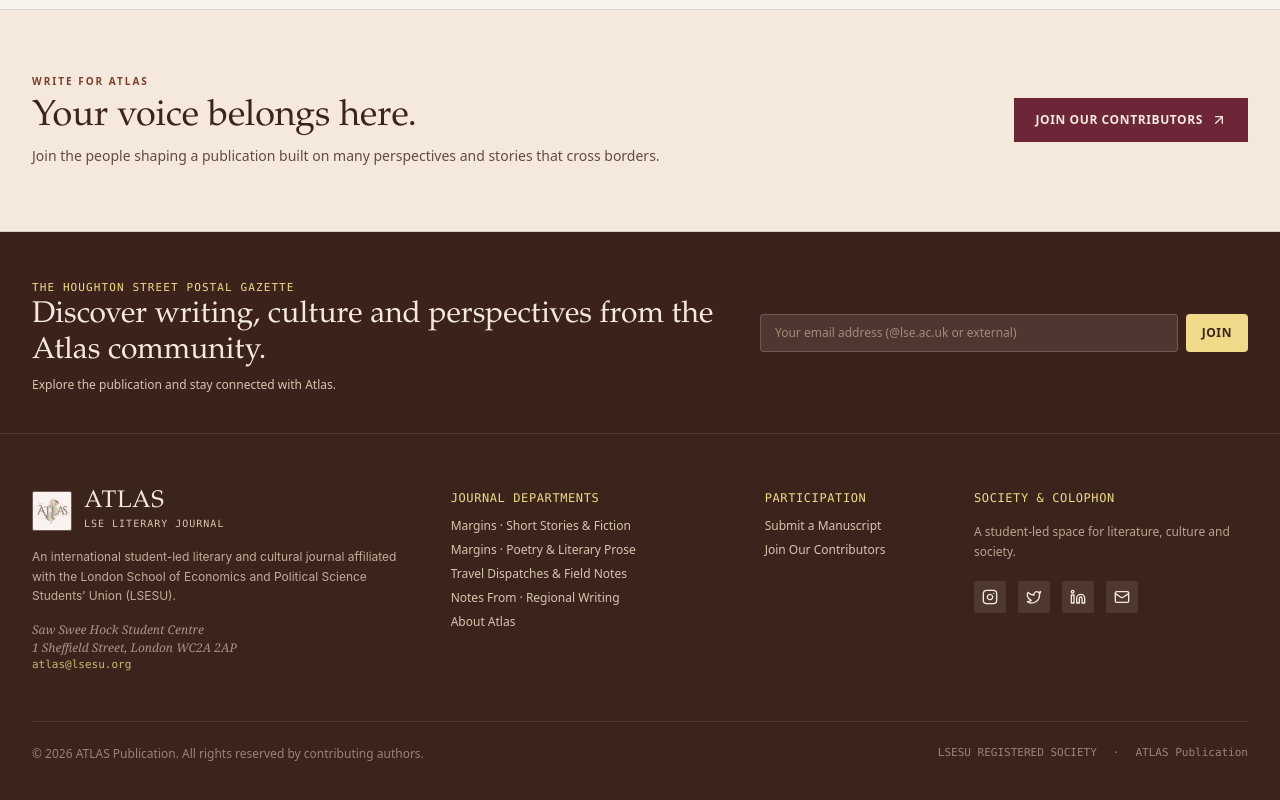
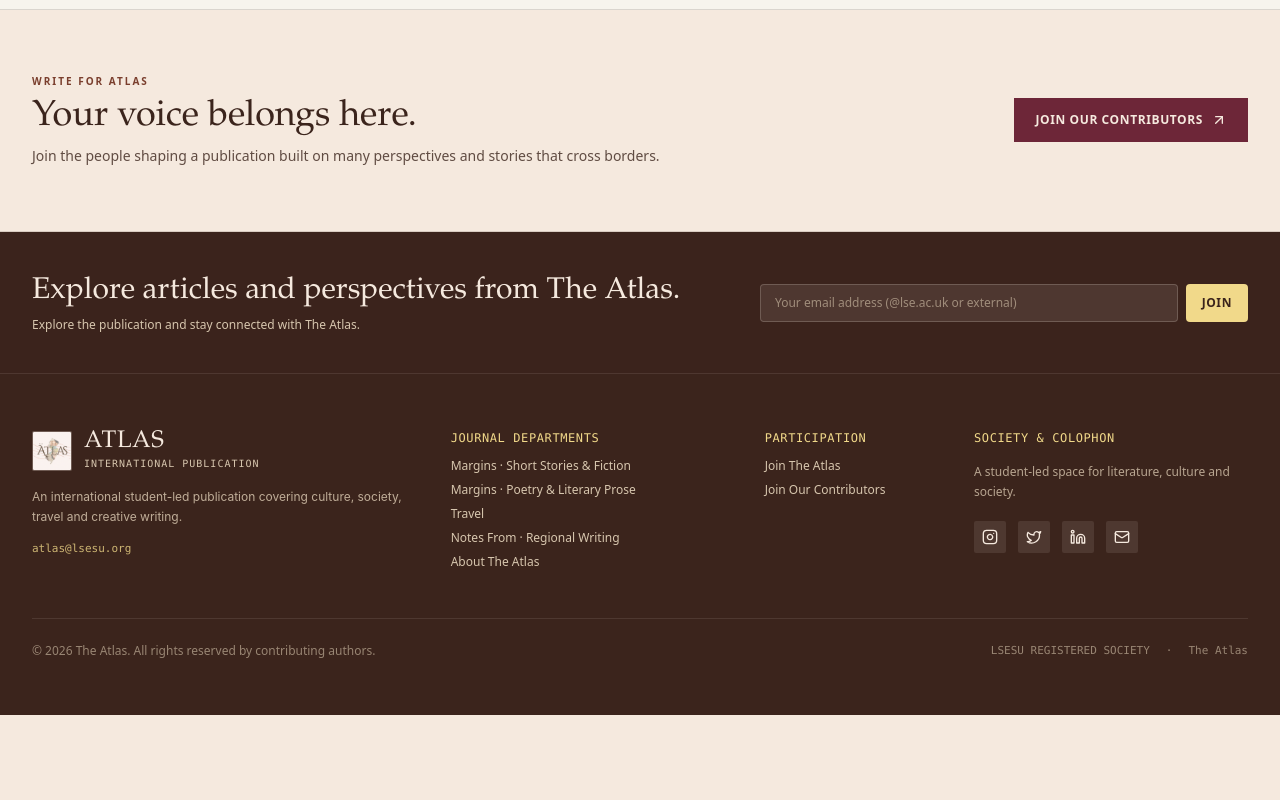
Before and after one commit to saman310808-netizen/Atlas-publication, a React (Vite) app: page / in a window 1280 px wide. Shown: the part 2771-3571 px from the top of the page. After the commit the page ends 3486 px from the top, so only its background shows below. Built offline with nearby package versions, Linux system fonts and the light colour scheme.

Commit message:
Remove template language and refine The Atlas identity

```diff
--- a/src/components/Footer.tsx
+++ b/src/components/Footer.tsx
@@ -26,14 +26,12 @@
       <div className="border-b border-[#F5E9DE]/10 bg-[#3B241C]/80">
         <div className="max-w-7xl mx-auto px-4 sm:px-6 lg:px-8 py-10 grid grid-cols-1 md:grid-cols-12 gap-8 items-center">
           <div className="md:col-span-7 space-y-2">
-            <span className="text-[11px] uppercase tracking-widest text-[#F1D98A] font-mono">
-              The Houghton Street Postal Gazette
-            </span>
+
             <h3 className="font-editorial text-2xl sm:text-3xl font-medium text-[#F5E9DE]">
-              Discover writing, culture and perspectives from the Atlas community.
+              Explore articles and perspectives from The Atlas.
             </h3>
             <p className="text-xs text-[#D7C6AE] max-w-lg">
-              Explore the publication and stay connected with Atlas.
+              Explore the publication and stay connected with The Atlas.
             </p>
           </div>
 
@@ -41,7 +39,7 @@
             {subscribed ? (
               <div className="flex items-center gap-2 p-3 bg-[#6D2638]/40 border border-[#F1D98A]/30 rounded-sm text-xs text-[#F1D98A]">
                 <Check className="w-4 h-4 shrink-0" />
-                <span>You have been added to the ATLAS dispatch ledger.</span>
+                <span>You have been added to the The Atlas mailing list.</span>
               </div>
             ) : (
               <form onSubmit={handleSubscribe} className="flex gap-2">
@@ -83,18 +81,17 @@
                   ATLAS
                 </span>
                 <span className="text-[10px] uppercase tracking-widest text-[#D7C6AE] mt-0.5 font-mono">
-                  LSE Literary Journal
+                  International Publication
                 </span>
               </div>
             </div>
 
             <p className="text-xs text-[#D7C6AE]/85 leading-relaxed font-sans max-w-sm">
-              An international student-led literary and cultural journal affiliated with the London School of Economics and Political Science Students’ Union (LSESU).
+              An international student-led publication covering culture, society, travel and creative writing.
             </p>
 
             <div className="text-xs text-[#D7C6AE]/70 font-serif italic space-y-0.5">
-              <p>Saw Swee Hock Student Centre</p>
-              <p>1 Sheffield Street, London WC2A 2AP</p>
+
               <p className="font-mono text-[11px] not-italic text-[#F1D98A]/80">atlas@lsesu.org</p>
             </div>
           </div>
@@ -126,7 +123,7 @@
                   onClick={() => onNavigate('travel')}
                   className="hover:text-[#F1D98A] transition-colors"
                 >
-                  Travel Dispatches & Field Notes
+                  Travel
                 </button>
               </li>
               <li>
@@ -142,7 +139,7 @@
                   onClick={() => onNavigate('about')}
                   className="hover:text-[#F1D98A] transition-colors"
                 >
-                  About Atlas
+                  About The Atlas
                 </button>
               </li>
             </ul>
@@ -156,10 +153,10 @@
             <ul className="space-y-2 text-xs text-[#D7C6AE]">
               <li>
                 <button
-                  onClick={onOpenContribute}
+                  onClick={() => onNavigate('join-us')}
                   className="hover:text-[#F1D98A] transition-colors text-left"
                 >
-                  Submit a Manuscript
+                  Join The Atlas
                 </button>
               </li>
 
@@ -225,11 +222,11 @@
 
         {/* Bottom Colophon line */}
         <div className="mt-12 pt-6 border-t border-[#F5E9DE]/10 flex flex-col sm:flex-row items-center justify-between text-xs text-[#D7C6AE]/60 gap-4">
-          <p>© {new Date().getFullYear()} ATLAS Publication. All rights reserved by contributing authors.</p>
+          <p>© {new Date().getFullYear()} The Atlas. All rights reserved by contributing authors.</p>
           <div className="flex items-center gap-4 text-[11px] font-mono">
             <span>LSESU REGISTERED SOCIETY</span>
             <span aria-hidden="true">·</span>
-            <span>ATLAS Publication</span>
+            <span>The Atlas</span>
           </div>
         </div>
       </div>
```
